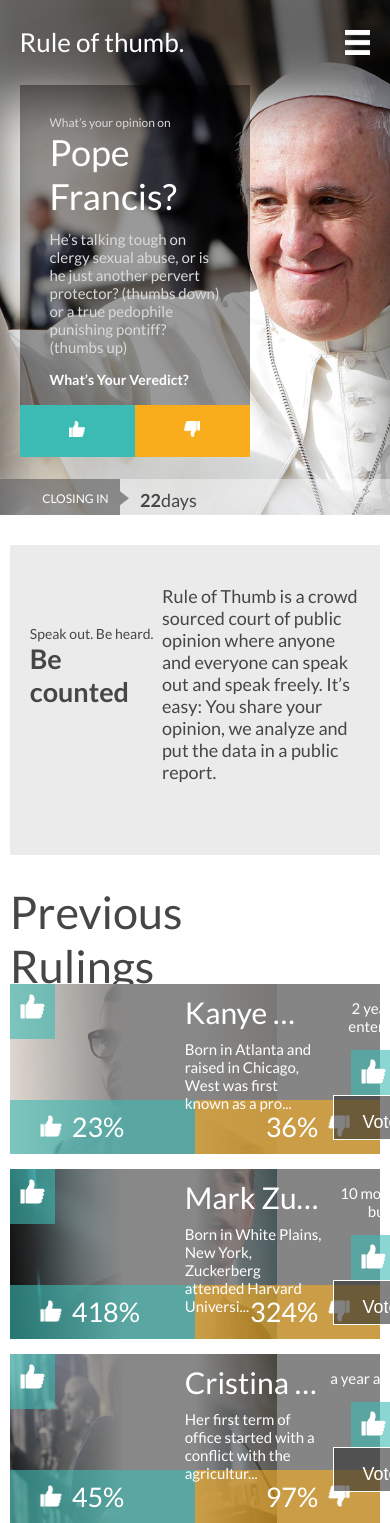
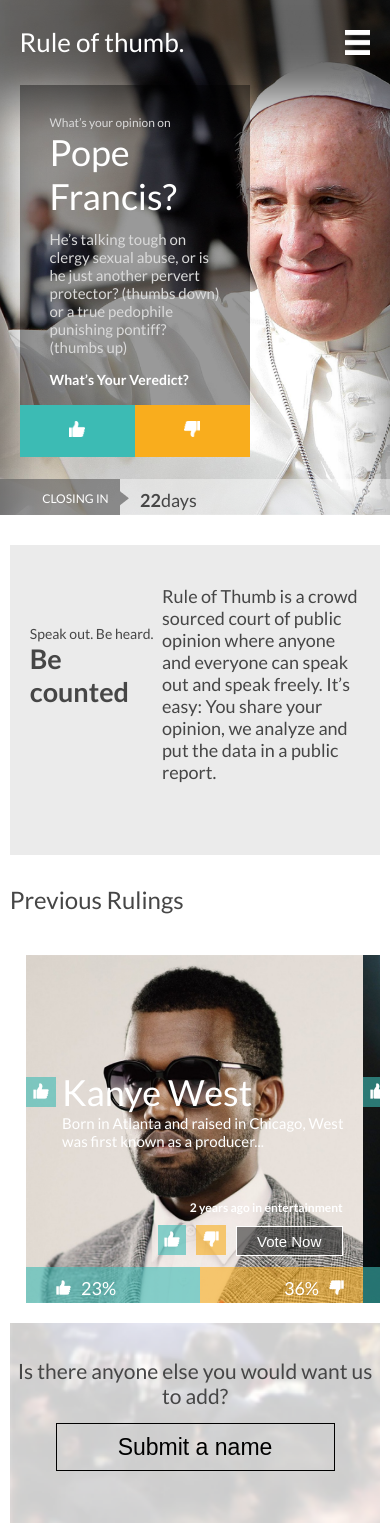
Before and after one commit to dtorres3095007/rule, a React (Create React App) app: page / in a window 390 px wide. Shown: the top 1523 px of the page. Built offline with nearby package versions, Linux system fonts and the light colour scheme.

Commit message:
V1 FINISH

```diff
--- a/package.json
+++ b/package.json
@@ -9,6 +9,7 @@
     "node-sass": "^6.0.1",
     "react": "^17.0.2",
     "react-dom": "^17.0.2",
+    "react-multi-carousel": "^2.6.5",
     "react-redux": "^7.2.6",
     "react-scripts": "4.0.3",
     "react-test-renderer": "^17.0.2",
--- a/src/assets/styles/scss/components/_card.scss
+++ b/src/assets/styles/scss/components/_card.scss
@@ -37,17 +37,18 @@ $colorWhite : white;
 
 .btn-my-vote-card{
     background-color: $colorTeal;
-    width: 30px;
+    width: 30px ;
     height: 30px;
     text-align: center;
     position: absolute;
-    top: 35%;
+    top: 35% !important;;
     left: 0;
     line-height: 33px;
     text-align: center;
+
     img{
-        width: 16px;
-        height: 16px;
+        width: 16px !important;;
+        height: 16px !important;;
     }
 }
 
@@ -144,9 +145,9 @@ $colorWhite : white;
         margin: 10px 0px 0px 30px;
     }
     img{
-        margin-right: 10px;
-        width: 15px;
-        height: 15px;
+        margin-right: 10px !important;;
+        width: 15px !important;;
+        height: 15px !important;;
     }
 }
 .yellow-card{
@@ -157,8 +158,8 @@ $colorWhite : white;
         margin: 10px 30px 0px 0;
     }
     img{
-        margin-left: 10px;
-        width: 15px;
-        height: 15px;
+        margin-left: 10px !important;;
+        width: 15px !important;;
+        height: 15px !important;;
     }
 }
--- a/src/assets/styles/scss/components/_celebrities.scss
+++ b/src/assets/styles/scss/components/_celebrities.scss
@@ -111,87 +111,16 @@
 
 }
 
-.container-options-celebrities-card{
-    width: 100%;
-    margin: 0 auto !important;
-    padding: 30px 0px 30px 0px;
-
-    div{
-
-        float: left;
-        // margin-bottom: 30px;
-    }
-
-    .title-celebrities-card{
-        width: 50%;
-        font-family: Lato;
-        font-size: 45px;
-        color: #464646;
-        height: 60px;
-
-        p{
-            margin: 0;
-            padding: 0;
-        }
-
-    }
-
-    .option-celebrities-card{
-        width: 50%;
-        height: 60px;
-        padding-top: 10px;
-        text-align: right;
-        select{
-            width: 173px !important ;
-            padding: 5px;
-            font-size: 20px;
-            margin: 0;
-
-            @media screen and (max-width :760px) {
-                display: none;
-            }
-        }
-
-    }
-
-    // @media screen and (max-width : 1230px) {
-    //     width: 800px;
-    // }
-
-    // @media screen and (max-width : 866px) {
-    //     width: 92%;
-    // }
-
-}
-
 .container-celebrities-card-info{
     margin: 0 auto !important;
     width: 110% !important;
     position: relative;
     right: 15px;
-    // .container-celebrities-elements{
-    //     width: 1200px;
-    //     margin: 0 auto !important;
-    // }
-
 
     @media screen and (max-width : 1350px) {
         width: 100% !important;
     }
 
-    // @media screen and (max-width : 1300px) {
-    //     width: 90%;
-    // }
-    // @media screen and (max-width : 1230px) {
-    //     width: 750px;
-    // }
-
-    // @media screen and (max-width : 866px) {
-    //     width: 90%;
-    // }
-    // @media screen and (max-width : 820px) {
-    //     width: 95%;
-    // }
     @media screen and (max-width : 770px) {
         right: 8px;
     }
@@ -204,7 +133,6 @@
     div{
 
         float: left;
-        // margin-bottom: 30px;
     }
 
     .title-celebrities{
@@ -221,6 +149,11 @@
         @media screen and (max-width : 860px) {
             width: 70%;
         }
+        @media screen and (max-width : 760px) {
+            width: 100%;
+            font-size: 24px;
+            height: 0px;
+        }
 
     }
     .option-celebrities{
@@ -235,7 +168,7 @@
             font-size: 20px;
             margin: 0;
 
-            @media screen and (max-width :760px) {
+            @media screen and (max-width :767px) {
                 display: none;
             }
 
@@ -248,3 +181,6 @@
 
     }
 }
+.carousel-container {
+    width: 100% !important;
+   }
--- a/src/containers/Celebrities.js
+++ b/src/containers/Celebrities.js
@@ -1,14 +1,20 @@
 import React from 'react'
 import List from '../components/List'
 import Card from '../components/Card'
-import { celebrities } from '../assets/js/General'
+import Carousel from 'react-multi-carousel';
+import 'react-multi-carousel/lib/styles.css';
+import { celebrities,useWindowDimensions  } from '../assets/js/General'
 import { useSelector, useDispatch } from 'react-redux'
 import { changeTypeList } from "../redux/actions/actGlobal";
 
 export default function Celebrities(){
     const typeList = useSelector(state => state.redGlobal.typeList);
     const dispatch = useDispatch()
+    const { width } = useWindowDimensions();
 
+    if( width <= 767){
+        return <CelebritiesCardApp />
+    }else{
         if(typeList == 'List'){
             return <CelebritiesList typeList='List' changeTypeList={(item)=> dispatch(changeTypeList(item))}/>;
         }else{
@@ -16,9 +22,11 @@ export default function Celebrities(){
 
         }
     }
+}
 
-const Description = ()=>{
+const Description = ({changeTypeList, typeList})=>{
     return (
+        <div>
         <div className='container-text-celebrities'>
             <div className='first-text-celebrities'>
                 Speak out. Be heard.<br/><b>Be counted</b>
@@ -26,13 +34,6 @@ const Description = ()=>{
             <div className='second-text-celebrities'> Rule of Thumb is a crowd sourced court of public opinion where anyone and everyone can speak out and speak freely. It’s easy: You share your opinion, we analyze and put the data in a public report.</div>
             <div className='close-text-celebrities'><b>X</b></div>
         </div>
-    )
-}
-
- function CelebritiesList({changeTypeList, typeList}){
-    return (
-        <div className='container-celebrities'>
-            <Description/>
         <div className='container-options-celebrities'>
                 <div className='title-celebrities'>
                     <p>Previous Rulings</p>
@@ -45,6 +46,14 @@ const Description = ()=>{
                     </select>
                 </div>
         </div>
+        </div>
+    )
+}
+
+ function CelebritiesList({changeTypeList, typeList}){
+    return (
+        <div className='container-celebrities'>
+            <Description typeList={typeList} changeTypeList={changeTypeList}/>
             <br/>
             <br/>
             <br/>
@@ -67,28 +76,65 @@ const Description = ()=>{
     );
 }
 
+function CelebritiesCardApp({}){
+
+    const responsive = {
+        superLargeDesktop: {
+          // the naming can be any, depends on you.
+          breakpoint: { max: 767, min: 582 },
+          items: 1.5
+        },
+        desktop: {
+          breakpoint: { max: 582, min: 400 },
+          items: 1.5
+        },
+        tablet: {
+          breakpoint: { max: 542, min: 434 },
+          items: 1.2
+        },
+        mobile: {
+          breakpoint: { max: 434, min: 0 },
+          items: 1.1
+        }
+      };
+
+    return(
+        <div className='container-celebrities'>
+            <Description typeList={''} changeTypeList={()=>{}}/>
+            <Carousel
+                responsive={responsive}
+                containerClass="carousel-container"
+                arrows={false}
+                >
+                {
+                    celebrities().map(({name, description, category,picture_card, lastUpdated, votes })=>{
+                        return(
+                            <Card
+                            picture={picture_card}
+                            name={name}
+                            category={category}
+                            lastUpdated={lastUpdated}
+                            description={description}
+                            votes={votes}
+                            />)
+                        })
+                    }
+
+            </Carousel>
+        </div>
+    )
+}
 function CelebritiesCard({changeTypeList, typeList}){
     return (
         <div className='container-celebrities-card'>
-            <Description/>
-            <div className='container-options-celebrities-card'>
-                <div className='title-celebrities-card'>
-                    <p>Previous Rulings</p>
-                </div>
-                <div className='option-celebrities-card'>
-                    <select value={typeList} onChange={(event)=>changeTypeList(event.target.value)}>
-                        <option value="List">List</option>
-                        <option value="Card">Grid</option>
-                    </select>
-                </div>
-            </div>
+            <Description typeList={typeList} changeTypeList={changeTypeList}/>
             <br/>
             <br/>
             <br/>
             <div className='container-celebrities-card-info'>
                 <div className='container-celebrities-elements'>
                 {
-                    celebrities().map(({name, description, category, picture,picture_card, lastUpdated, votes })=>{
+                    celebrities().map(({name, description, category,picture_card, lastUpdated, votes })=>{
                         return(
                             <Card
                                 picture={picture_card}
```
Also changed, not shown: 1 other file (tests, documents, lock files or other folders). Lines whose indentation alone changed are shown as unchanged.
